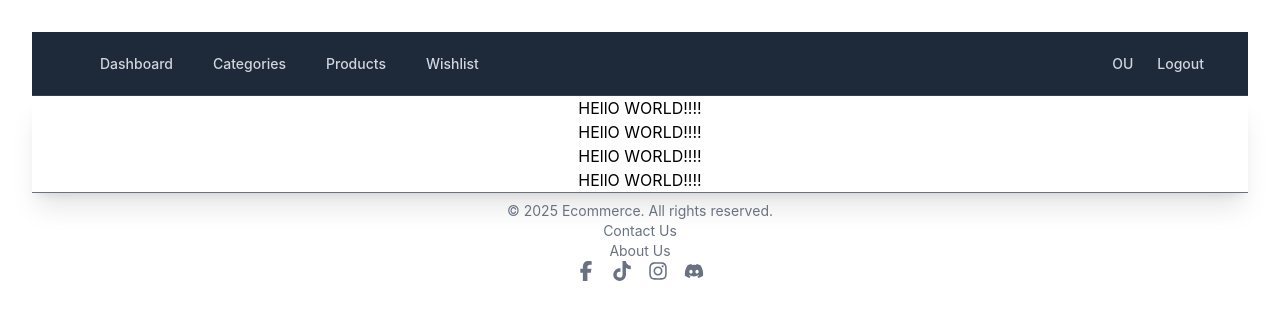
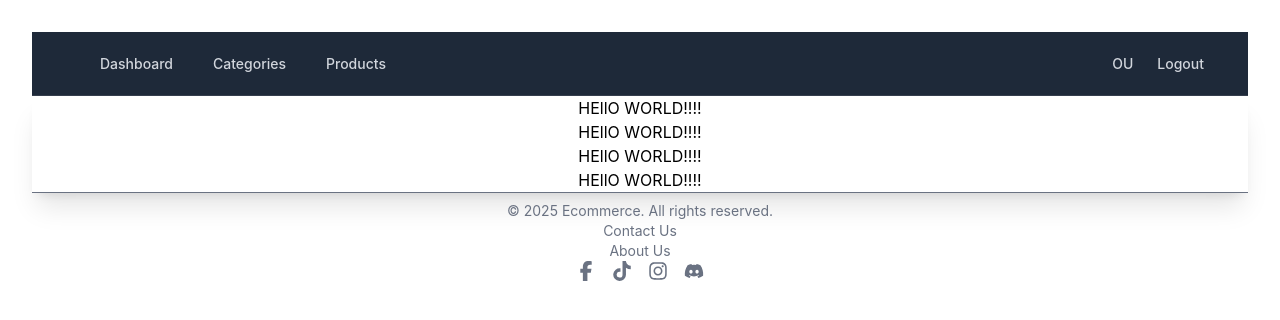
Before and after one commit to zachA214/CptS451Project, a React (Vite) app in the folder frontend/: page / in a window 1280 px wide. Shown: the top 320 px of the page. Built offline with nearby package versions, Linux system fonts and the light colour scheme.

Commit message:
update navbar and product display

```diff
--- a/frontend/src/components/Navbar.jsx
+++ b/frontend/src/components/Navbar.jsx
@@ -88,12 +88,14 @@ export default function Navbar({bool}){
                         {button2}
                     </button>
                     <button className="rounded-md px-3 py-2 text-sm font-medium text-gray-300 hover:bg-white/5 hover:text-white">{button3}</button>
-                    <button //Wishlist
-                        className="rounded-md px-3 py-2 text-sm font-medium text-gray-300 hover:bg-white/5 hover:text-white"
-                        onClick={() => navigate("/wishlist")}
+                    {!bool && ( //wishlist
+                        <button
+                            className="rounded-md px-3 py-2 text-sm font-medium text-gray-300 hover:bg-white/5 hover:text-white"
+                            onClick={() => navigate("/wishlist")}
                         >
                         Wishlist
-                    </button>
+                        </button>
+                    )}
                 </div>
                 </div>
             </div>
--- a/frontend/src/pages/Wishlist.jsx
+++ b/frontend/src/pages/Wishlist.jsx
@@ -56,7 +56,7 @@ export default function Wishlist() {
                                 ${p?.price}
                             </p>
 
-                            {p?.img_val ? (
+                            {p.img_val ? (
                                 <img
                                     src={p.img_val}
                                     alt={p.name}
@@ -68,7 +68,7 @@ export default function Wishlist() {
                                 </div>
                             )}
 
-                            <div className="flex gap-2 w-full mt-2">
+                            <div className="flex gap-2 w-full">
 
                                 <button
                                 className="btn-primary text-xs px-2 py-1 flex-1"
```
